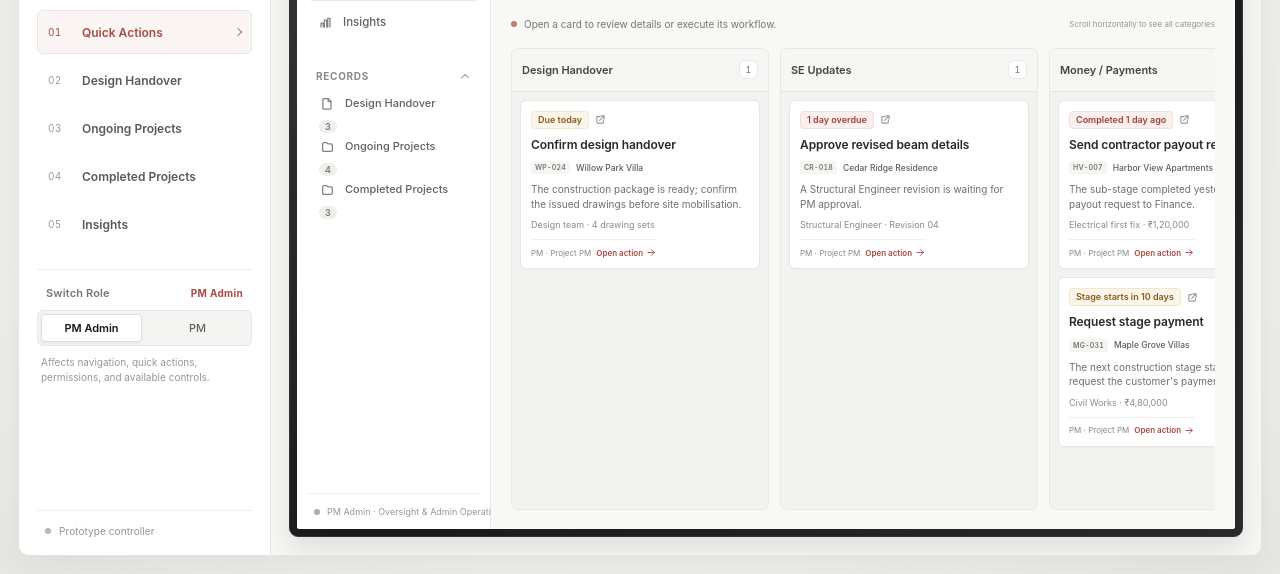
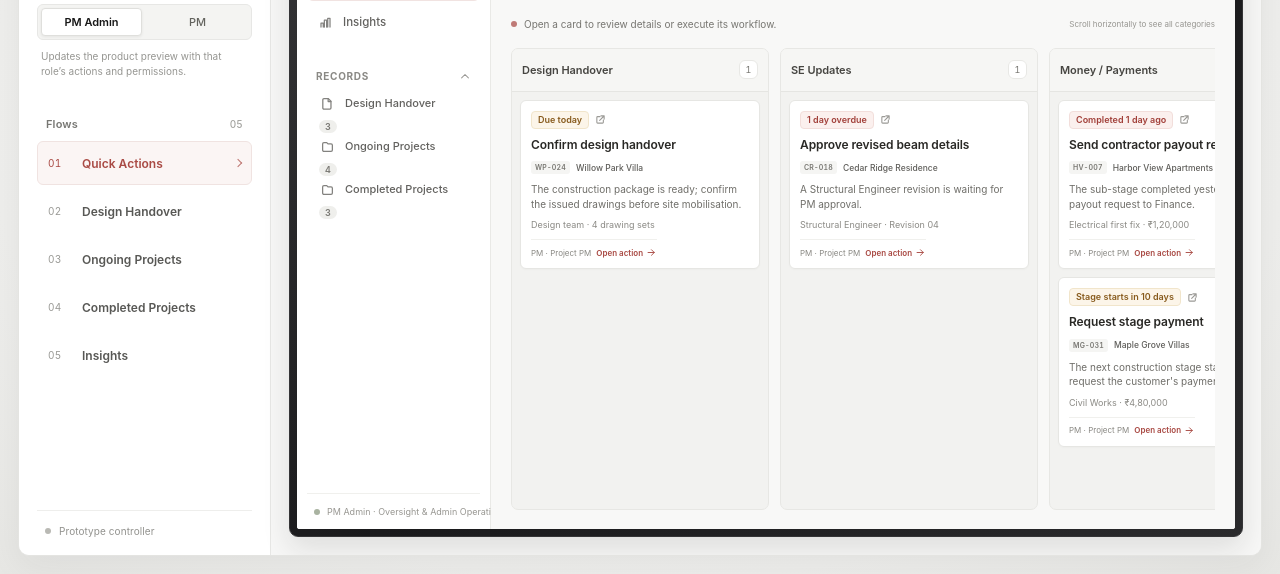
Before and after one commit to shivamkumartestingacc-maker/PM_prototype, a website: page prototype/index.html in a window 1280 px wide. Shown: the part 226-800 px from the top of the page. Drawn offline with Linux system fonts and the light colour scheme.

Commit message:
Fix role-specific prototype interactions
Co-authored-by: arena-agent <297053741+arena-agent@users.noreply.github.com>

```diff
--- a/prototype/app.js
+++ b/prototype/app.js
@@ -1551,6 +1551,7 @@ function renderCurrentScreen() {
 function renderActionDrawer(action) {
   const category = getCategory(action.category);
   const isPMAdmin = productState.currentRole === ROLES.ADMIN;
+  const isPM = productState.currentRole === ROLES.PM;
   const isHandover = action.category === "design-handover";
   const pkg = isHandover ? getHandoverPackage("dh-willow-park") : null;
 
@@ -1761,7 +1762,7 @@ function setFlowAreaCollapsed(collapsed) {
   prototypeState.flowAreaCollapsed = collapsed;
   prototypeFrame.classList.toggle("is-controller-collapsed", collapsed);
 
-  const actionLabel = collapsed ? "Expand flow area" : "Collapse flow area";
+  const actionLabel = collapsed ? "Expand prototype controls" : "Collapse prototype controls";
   flowAreaToggle.setAttribute("aria-expanded", String(!collapsed));
   flowAreaToggle.setAttribute("aria-label", actionLabel);
   flowAreaToggle.title = actionLabel;
--- a/prototype/index.html
+++ b/prototype/index.html
@@ -20,10 +20,10 @@
               class="flow-area-toggle"
               id="flow-area-toggle"
               type="button"
-              aria-controls="flow-navigation"
+              aria-controls="prototype-controls"
               aria-expanded="true"
-              aria-label="Collapse flow area"
-              title="Collapse flow area"
+              aria-label="Collapse prototype controls"
+              title="Collapse prototype controls"
             >
               <svg viewBox="0 0 16 16" aria-hidden="true" focusable="false">
                 <path d="m10 3.5-4.5 4.5 4.5 4.5" />
@@ -31,28 +31,22 @@
             </button>
           </div>
           <h1>Flow map</h1>
-          <p class="controller-description">Choose a flow to preview its screen.</p>
+          <p class="controller-description">Choose a role, then a flow, to preview its experience.</p>
         </div>
 
-        <nav class="flow-navigation" id="flow-navigation" aria-label="Prototype flows">
+        <div class="controller-options" id="prototype-controls">
+          <section class="flow-role-section" aria-label="Choose a prototype role">
             <div class="section-heading">
-            <span>Flows</span>
-            <span class="flow-count" id="flow-count" aria-label="Number of flows">01</span>
-          </div>
-          <ol class="flow-list" id="flow-list"></ol>
-        </nav>
-
-        <div class="flow-role-section" aria-label="Prototype role switcher">
-          <div class="section-heading">
-            <span>Switch Role</span>
+              <span>Preview role</span>
               <span class="flow-role-pill" id="proto-active-role">PM Admin</span>
             </div>
-          <div class="flow-role-switch" role="group" aria-label="Prototype role selection">
+            <div class="flow-role-switch" role="group" aria-label="Choose PM Admin or PM flow">
               <button
                 class="flow-role-option is-active"
                 id="proto-role-admin"
                 type="button"
                 data-proto-role="pm-admin"
+                aria-label="Preview as PM Admin"
                 aria-pressed="true"
               >
                 PM Admin
@@ -62,12 +56,22 @@
                 id="proto-role-pm"
                 type="button"
                 data-proto-role="pm"
+                aria-label="Preview as PM"
                 aria-pressed="false"
               >
                 PM
               </button>
             </div>
-          <p class="flow-role-hint">Affects navigation, quick actions, permissions, and available controls.</p>
+            <p class="flow-role-hint">Updates the product preview with that role’s actions and permissions.</p>
+          </section>
+
+          <nav class="flow-navigation" id="flow-navigation" aria-label="Prototype flows">
+            <div class="section-heading">
+              <span>Flows</span>
+              <span class="flow-count" id="flow-count" aria-label="Number of flows">01</span>
+            </div>
+            <ol class="flow-list" id="flow-list"></ol>
+          </nav>
         </div>
 
         <div class="controller-footer">
--- a/prototype/styles.css
+++ b/prototype/styles.css
@@ -73,8 +73,29 @@ button {
   min-width: 0;
   flex-direction: column;
   padding: 30px 18px 16px;
+  overflow: hidden;
   background: var(--surface);
   border-right: 1px solid var(--line);
+}
+
+.controller-options {
+  display: flex;
+  min-height: 0;
+  flex: 1 1 auto;
+  flex-direction: column;
+  overflow-y: auto;
+  overscroll-behavior: contain;
+  scrollbar-color: #D0CFCC transparent;
+  scrollbar-width: thin;
+}
+
+.controller-options::-webkit-scrollbar {
+  width: 5px;
+}
+
+.controller-options::-webkit-scrollbar-thumb {
+  background: #D0CFCC;
+  border-radius: 8px;
 }
 
 .controller-heading {
```
Lines whose indentation alone changed are shown as unchanged.
